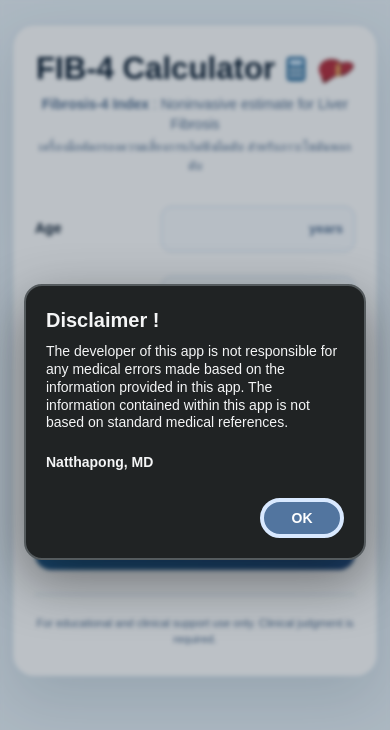
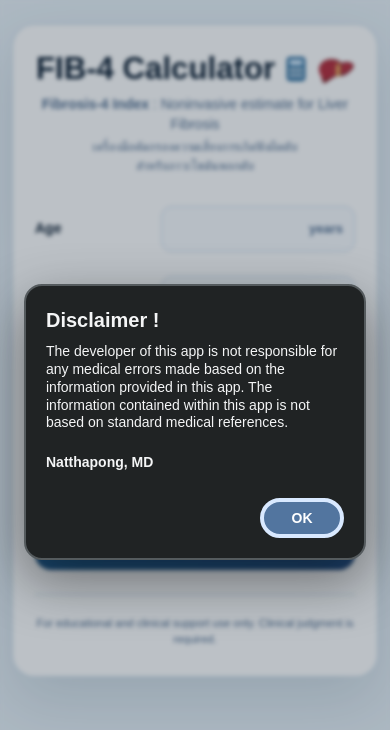
Before and after one commit to gunnlerts-natthapong/fib4-calculator, a plain HTML site: page index.html in a window 390 px wide. Drawn offline with Linux system fonts and the light colour scheme.

Commit message:
edit subtitle

```diff
--- a/index.html
+++ b/index.html
@@ -45,7 +45,7 @@
         </span>
       </h1>
       <p><strong>Fibrosis-4 Index</strong> : Noninvasive estimate for Liver Fibrosis</p>
-      <p class="thai-subtitle">เครื่องมือคัดกรองความเสี่ยงการเกิดฟังผืดตับ สำหรับภาวะไขมันพอกตับ</p>
+      <p class="thai-subtitle">เครื่องมือคัดกรองความเสี่ยงการเกิดฟังผืดตับ <span>สำหรับภาวะไขมันพอกตับ</span></p>
     </header>
 
     <section class="calculator-panel" aria-label="FIB-4 input form">
--- a/style.css
+++ b/style.css
@@ -98,6 +98,10 @@ body {
 .app-header .thai-subtitle {
   margin-top: 4px;
   font-size: 15px;
+}
+
+.thai-subtitle span {
+  white-space: nowrap;
 }
 
 .calculator-panel {
@@ -436,6 +440,10 @@ button:focus {
     font-size: 13px;
   }
 
+  .thai-subtitle span {
+    display: block;
+  }
+
   .field-row {
     grid-template-columns: minmax(104px, 118px) minmax(0, 1fr);
     gap: 8px;
```
